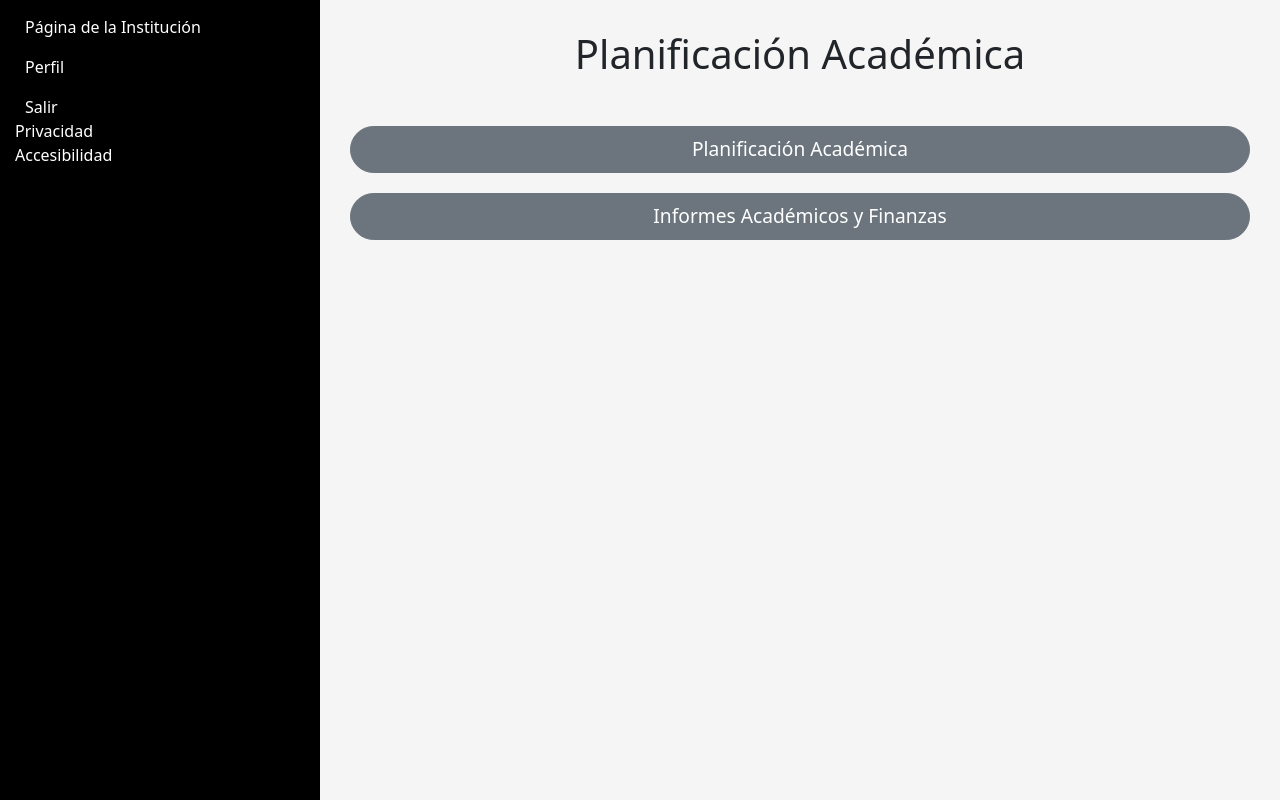
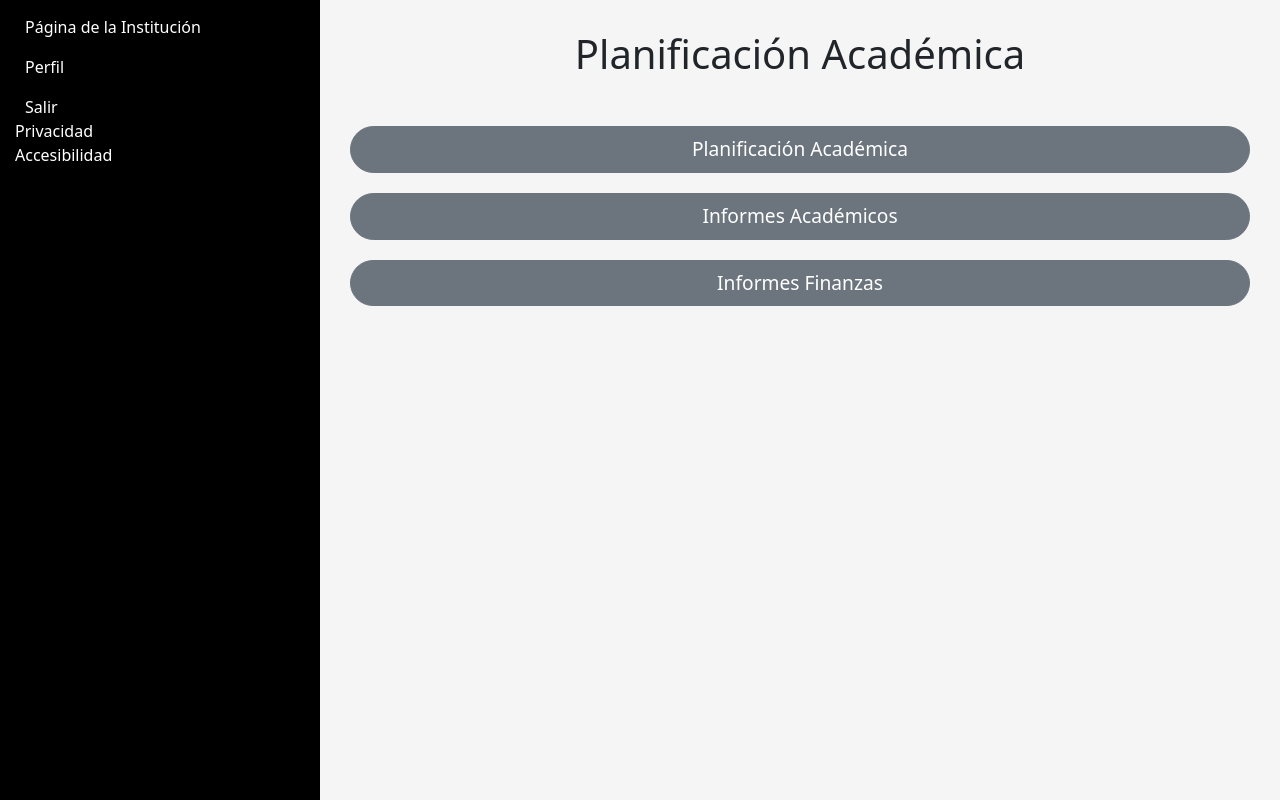
Before and after one commit to orsierra/Codigo_Capstone, a Python web app: template Colegio/core/templates/directorMenu.html in a window 1280 px wide. Run offline with Jinja, Linux system fonts and the light colour scheme; the template is opened without the code that fills it, so the values that code supplies are empty.

Commit message:
enlaces botones director

```diff
--- a/Colegio/core/templates/director.html
+++ b/Colegio/core/templates/director.html
@@ -76,7 +76,7 @@
                 <div class="text-container">
                     <h1 class="text-center mb-4">Director</h1>
                     <div class="text-center mb-4">
-                        <button class="btn-establecimientos" onclick="window.location.href='mockup2.html'">Consulta de Informes</button>
+                        <button class="btn-establecimientos" onclick="window.location.href='directorMenu.html'">Consulta de Informes</button>
                     </div>
                     <hr>
                     <div class="institution-info">
--- a/Colegio/core/templates/directorInforme.html
+++ b/Colegio/core/templates/directorInforme.html
@@ -54,7 +54,7 @@
 
             <!-- Botón de regreso con ícono de flecha -->
             <div class="back-arrow">
-                <i class="bi bi-arrow-left"></i> Regresar
+                <i class="bi bi-arrow-left" onclick="window.location.href='directorMenu.html'"></i>
             </div>
 
             <!-- Tabla de informe académico -->
--- a/Colegio/core/templates/directorMenu.html
+++ b/Colegio/core/templates/directorMenu.html
@@ -55,8 +55,9 @@
         <div class="main-content col-md-9">
             <h1 class="text-center">Planificación Académica</h1>
             <div class="button-group text-center mt-5">
-                <button class="btn btn-secondary btn-lg">Planificación Académica</button>
-                <button class="btn btn-secondary btn-lg">Informes Académicos y Finanzas</button>
+                <button class="btn btn-secondary btn-lg " onclick="window.location.href='directorPlanificacion.html'">Planificación Académica</button>
+                <button class="btn btn-secondary btn-lg" onclick="window.location.href='directorInforme.html'">Informes Académicos </button>
+                <button class="btn btn-secondary btn-lg" onclick="window.location.href='directorFinanzas.html'">Informes  Finanzas</button>
             </div>
         </div>
     </div>
--- a/Colegio/core/templates/directorPlanificacion.html
+++ b/Colegio/core/templates/directorPlanificacion.html
@@ -53,7 +53,7 @@
             <h2 class="text-center mb-4">Planificación Académica Primer Semestre</h2>
             <!-- Botón de regreso con ícono de flecha -->
             <div class="back-arrow">
-                <i class="bi bi-arrow-left"></i> Regresar
+                <i class="bi bi-arrow-left" onclick="window.location.href='directorMenu.html'"></i>
             </div>
 
             <!-- Tabla de planificación académica -->
```
